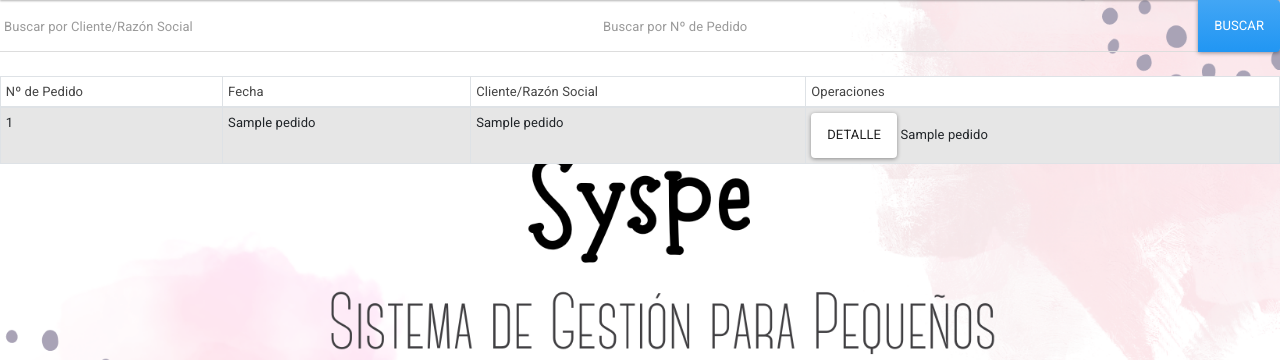
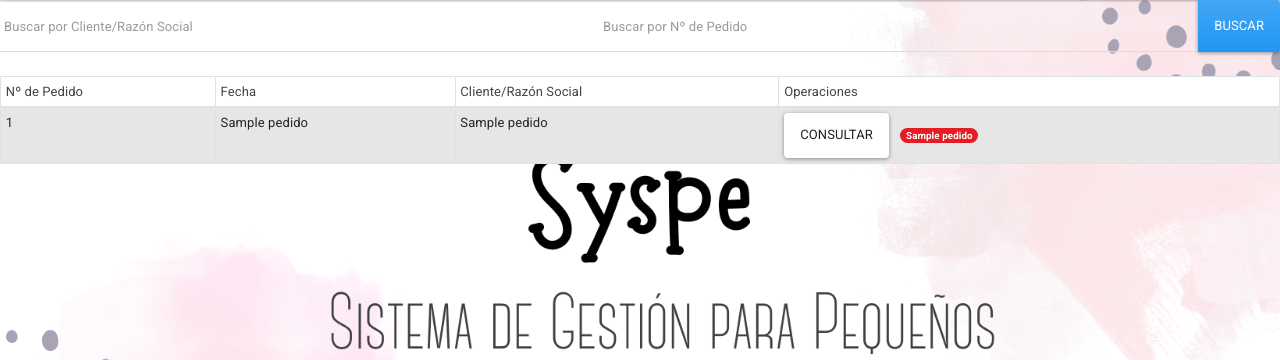
Before and after one commit to analamour/syspe, a Flask app: template templates/consultarPedido.html in a window 1280 px wide. Shown: the part 80-440 px from the top of the page. Run offline with Flask 3, Linux system fonts and the light colour scheme; the template is opened without the code that fills it: most values are stand-ins (such as "Sample title", 1, 10 or a date in 2020); some libraries are stand-ins or nearby versions.

Commit message:
pendiente/preparado

```diff
--- a/templates/cargarventa.html
+++ b/templates/cargarventa.html
@@ -25,7 +25,7 @@
                             {% endfor %}
                         </select>
                         <input type="number" name="cantidad[]" class="form-control cantidadInput" min="1" placeholder="Cantidad" required>
-                        <button type="button" class="btn btn-danger eliminarProducto btn-desplazado">Eliminar</button>
+                        <button type="button" class="btn btn-danger eliminarProducto btn-desplazado"> X </button>
                     </div>
                 </div>
                 <button type="button" id="agregarProducto" class="btn btn-secondary btn-block mt-2">Agregar otro producto</button>
--- a/templates/consultarPedido.html
+++ b/templates/consultarPedido.html
@@ -25,23 +25,21 @@
             </thead>
 
             <tbody>
-                <!-- Se asume que cada 'pedido' en 'pedidos' tiene un ID único y una razón social -->
                 {% for pedido in pedidos %}
                 <tr>
                     <td>{{ pedido.0 }}</td>
                     <td>{{ pedido.1 }}</td>
                     <td>{{ pedido.3 }}</td>
                     <td>
-                        <a href="/detalle_pedido/{{pedido.0}}" class="btn btn-secondary">Detalle</a>
-                        {{ pedido.8 }} <!-- Esto mostrará el valor de 'estado' en la tabla -->
+                        <a href="/detalle_pedido/{{pedido.0}}" class="btn btn-secondary">Consultar</a>
                         {% if pedido.8 == "pendiente" %}
-                            <a href="/preparar_pedido/{{pedido.0}}" class="btn btn-dark">Preparar Pedido</a>
+                            <a href="/preparar_pedido/{{pedido.0}}" class="btn btn-dark">Preparar</a>
+                            <span class="ml-2 badge badge-pill badge-success">{{ pedido.8 }}</span>
+                        {% else %}
+                            <span class="ml-2 badge badge-pill badge-danger">{{ pedido.8 }}</span>
                         {% endif %}
                     </td>
-
                 </tr>
-
-
                 {% endfor %}
             </tbody>
         </table>
```
